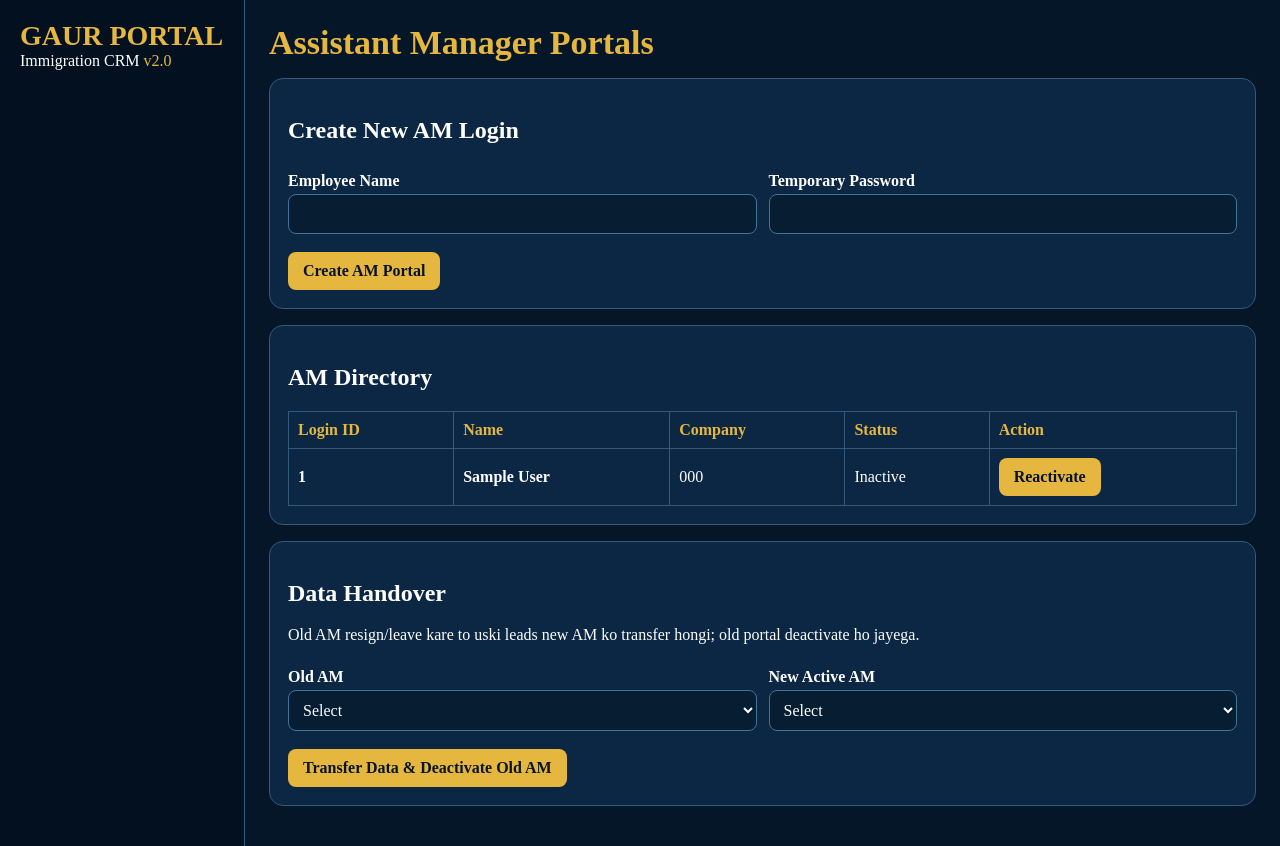
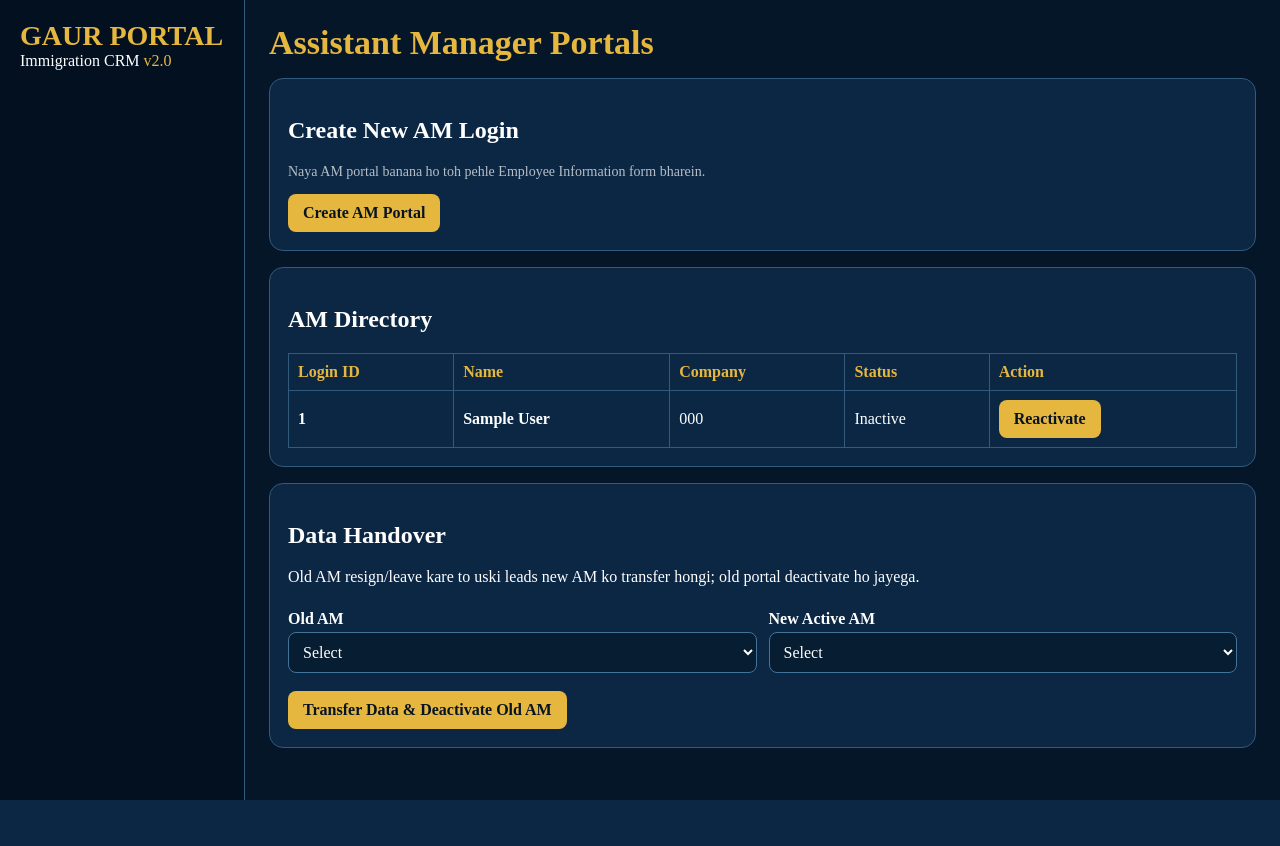
Before and after one commit to sandeepgaur289/Gaur-Immigration-CRM, a Python web app: template templates/ams.html in a window 1280 px wide. After the commit the page ends 800 px from the top, so only its background shows below. Run offline with Jinja, Linux system fonts and the light colour scheme; the template is opened without the code that fills it: most values are stand-ins (such as "Sample title", 1, 10 or a date in 2020).

Commit message:
Fix: Create AM Portal - remove old form, button directly opens Employee Information form

```diff
--- a/templates/ams.html
+++ b/templates/ams.html
@@ -1,10 +1,9 @@
 {% extends "base.html" %}{% block content %}
 <h1 class="title">Assistant Manager Portals</h1>
-<div class="card"><h2>Create New AM Login</h2><form method="post"><div class="grid">
-<div><label>Employee Name</label><input name="full_name" required></div><div><label>Temporary Password</label><input name="password" minlength="6" required></div>
-{% if u['role']=='MD' %}<div><label>Company</label><select name="company_code"><option value="SCIC">Smart Choice</option><option value="WWIC">White Wave</option></select></div>{% endif %}</div><br>
+<div class="card"><h2>Create New AM Login</h2>
+<p style="opacity:.7;margin:0 0 14px;font-size:14px">Naya AM portal banana ho toh pehle Employee Information form bharein.</p>
 <a href="{{url_for('employees')}}" class="btn">Create AM Portal</a>
-</form></div>
+</div>
 <div class="card"><h2>AM Directory</h2><div class="tablewrap"><table><tr><th>Login ID</th><th>Name</th><th>Company</th><th>Status</th><th>Action</th></tr>{% for r in rows %}<tr><td><b>{{r['login_id']}}</b></td><td>{% set emp = emp_map.get(r['id']) %}{% if emp %}<a href="{{url_for('edit_employee',employee_id=emp['id'])}}" style="color:inherit;text-decoration:none;font-weight:bold" title="Employee ka form kholein">{{r['full_name']}}</a>{% else %}<a href="{{url_for('am_employee_redirect',user_id=r['id'])}}" style="color:inherit;text-decoration:none;font-weight:bold" title="Employee ka form kholein">{{r['full_name']}}</a>{% endif %}</td><td>{{r['company_code']}}</td><td>{{'Active' if r['active'] else 'Inactive'}}</td><td><form method="post" action="{{url_for('toggle_am',user_id=r['id'])}}"><button class="btn">{{'Deactivate' if r['active'] else 'Reactivate'}}</button></form></td></tr>{% endfor %}</table></div></div>
 <div class="card"><h2>Data Handover</h2><p>Old AM resign/leave kare to uski leads new AM ko transfer hongi; old portal deactivate ho jayega.</p><form method="post" action="{{url_for('handover_am')}}"><div class="grid"><div><label>Old AM</label><select name="old_am_id" required><option value="">Select</option>{% for r in rows %}<option value="{{r['id']}}">{{r['company_code']}} - {{r['full_name']}} ({{r['login_id']}})</option>{% endfor %}</select></div><div><label>New Active AM</label><select name="new_am_id" required><option value="">Select</option>{% for r in rows if r['active'] %}<option value="{{r['id']}}">{{r['company_code']}} - {{r['full_name']}} ({{r['login_id']}})</option>{% endfor %}</select></div></div><br><button class="btn">Transfer Data & Deactivate Old AM</button></form></div>
 {% endblock %}
```
